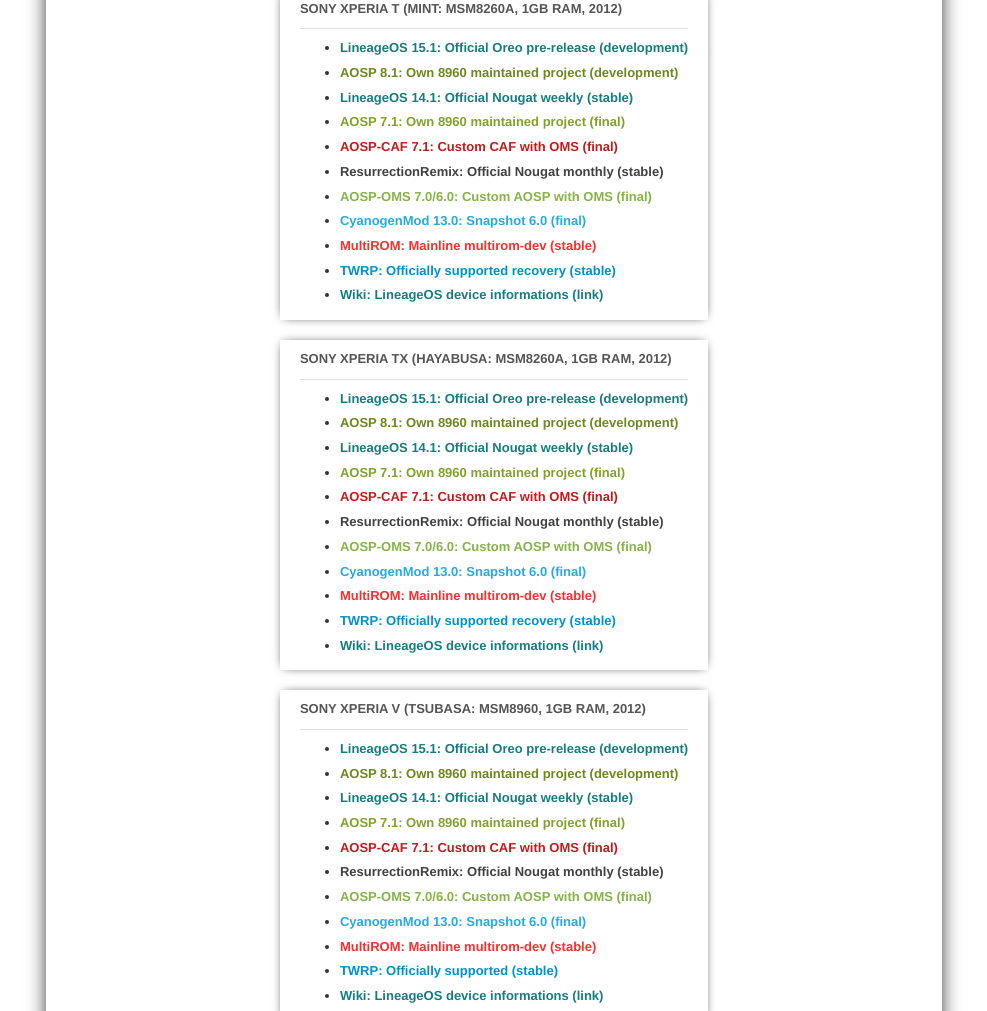
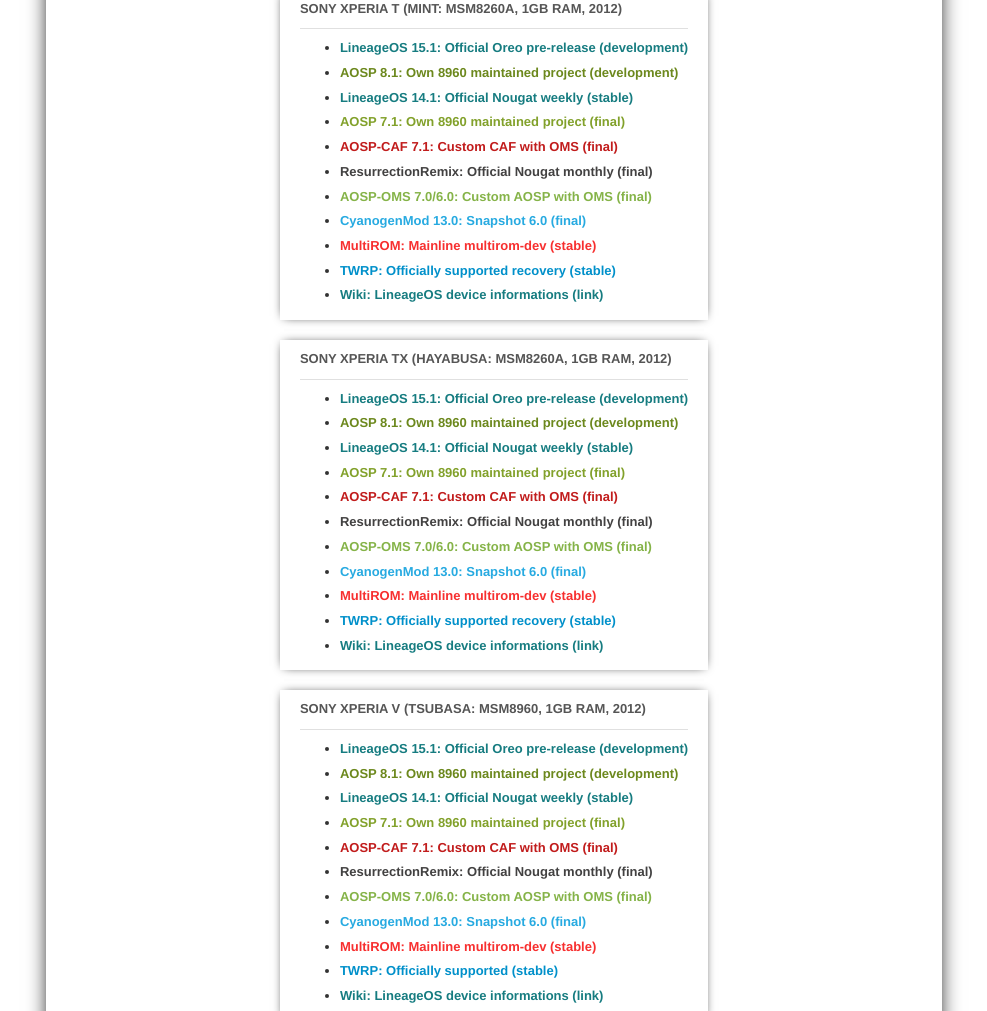
Before and after one commit to AdrianDC/adriandc.github.io, a Jekyll site: the page built from developments.md, in a window 1280 px wide and 1400 px high, scrolled down 789 px. Shown: the part 96-1107 px from the top of the window, without its empty margins (146-1133 px from the left). Built offline with Jekyll 4.4.1, drawn with Linux system fonts in a browser that asks for light colours; nearby versions of some CDN libraries.

Commit message:
developments: Label ResurrectionRemix N as final
Change-Id: Iee571cd9404ba2881d3c0a9f177af84e143903b6

```diff
--- a/developments.md
+++ b/developments.md
@@ -47,7 +47,7 @@
 * [<span style="color:#167C80">LineageOS 14.1: Official Nougat weekly (stable)</span>](https://forum.xda-developers.com/-/-t3529554){: target="_blank" }
 * [<span style="color:#82A12B">AOSP 7.1: Own 8960 maintained project (final)</span>](https://forum.xda-developers.com/-/-t3490463){: target="_blank" }
 * [<span style="color:#C11C1C">AOSP-CAF 7.1: Custom CAF with OMS (final)</span>](https://forum.xda-developers.com/-/-t3581362){: target="_blank" }
-* [<span style="color:#424141">ResurrectionRemix: Official Nougat monthly (stable)</span>](https://forum.xda-developers.com/-/-t3508087){: target="_blank" }
+* [<span style="color:#424141">ResurrectionRemix: Official Nougat monthly (final)</span>](https://forum.xda-developers.com/-/-t3508087){: target="_blank" }
 * [<span style="color:#85B348">AOSP-OMS 7.0/6.0: Custom AOSP with OMS (final)</span>](https://forum.xda-developers.com/-/-t3468302){: target="_blank" }
 * [<span style="color:#27AAE1">CyanogenMod 13.0: Snapshot 6.0 (final)</span>](https://forum.xda-developers.com/-/-t3415827){: target="_blank" }
 * [<span style="color:#F72F2F">MultiROM: Mainline multirom-dev (stable)</span>](https://forum.xda-developers.com/-/-t3468015){: target="_blank" }
@@ -63,7 +63,7 @@
 * [<span style="color:#167C80">LineageOS 14.1: Official Nougat weekly (stable)</span>](https://forum.xda-developers.com/-/-t3529555){: target="_blank" }
 * [<span style="color:#82A12B">AOSP 7.1: Own 8960 maintained project (final)</span>](https://forum.xda-developers.com/-/-t3490463){: target="_blank" }
 * [<span style="color:#C11C1C">AOSP-CAF 7.1: Custom CAF with OMS (final)</span>](https://forum.xda-developers.com/-/-t3581362){: target="_blank" }
-* [<span style="color:#424141">ResurrectionRemix: Official Nougat monthly (stable)</span>](https://forum.xda-developers.com/-/-t3508087){: target="_blank" }
+* [<span style="color:#424141">ResurrectionRemix: Official Nougat monthly (final)</span>](https://forum.xda-developers.com/-/-t3508087){: target="_blank" }
 * [<span style="color:#85B348">AOSP-OMS 7.0/6.0: Custom AOSP with OMS (final)</span>](https://forum.xda-developers.com/-/-t3468302){: target="_blank" }
 * [<span style="color:#27AAE1">CyanogenMod 13.0: Snapshot 6.0 (final)</span>](https://forum.xda-developers.com/-/-t3418818){: target="_blank" }
 * [<span style="color:#F72F2F">MultiROM: Mainline multirom-dev (stable)</span>](https://forum.xda-developers.com/-/-t3468015){: target="_blank" }
@@ -79,7 +79,7 @@
 * [<span style="color:#167C80">LineageOS 14.1: Official Nougat weekly (stable)</span>](https://forum.xda-developers.com/-/-t3529556){: target="_blank" }
 * [<span style="color:#82A12B">AOSP 7.1: Own 8960 maintained project (final)</span>](https://forum.xda-developers.com/-/-t3490463){: target="_blank" }
 * [<span style="color:#C11C1C">AOSP-CAF 7.1: Custom CAF with OMS (final)</span>](https://forum.xda-developers.com/-/-t3581362){: target="_blank" }
-* [<span style="color:#424141">ResurrectionRemix: Official Nougat monthly (stable)</span>](https://forum.xda-developers.com/-/-t3508097){: target="_blank" }
+* [<span style="color:#424141">ResurrectionRemix: Official Nougat monthly (final)</span>](https://forum.xda-developers.com/-/-t3508097){: target="_blank" }
 * [<span style="color:#85B348">AOSP-OMS 7.0/6.0: Custom AOSP with OMS (final)</span>](https://forum.xda-developers.com/-/-t3468302){: target="_blank" }
 * [<span style="color:#27AAE1">CyanogenMod 13.0: Snapshot 6.0 (final)</span>](https://forum.xda-developers.com/-/-t3416938){: target="_blank" }
 * [<span style="color:#F72F2F">MultiROM: Mainline multirom-dev (stable)</span>](https://forum.xda-developers.com/-/-t3468015){: target="_blank" }
```
